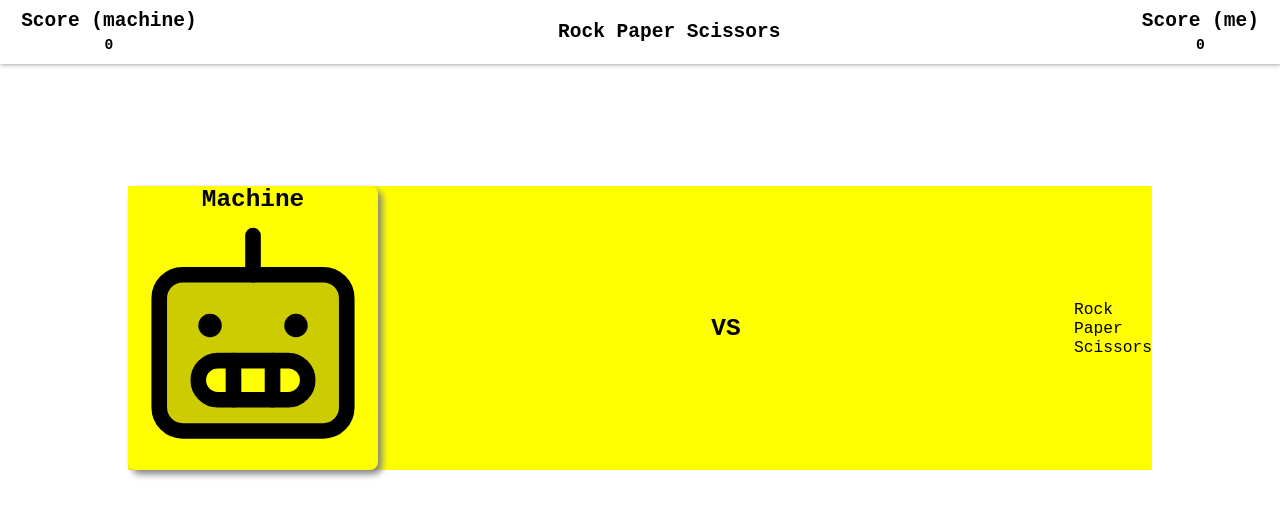
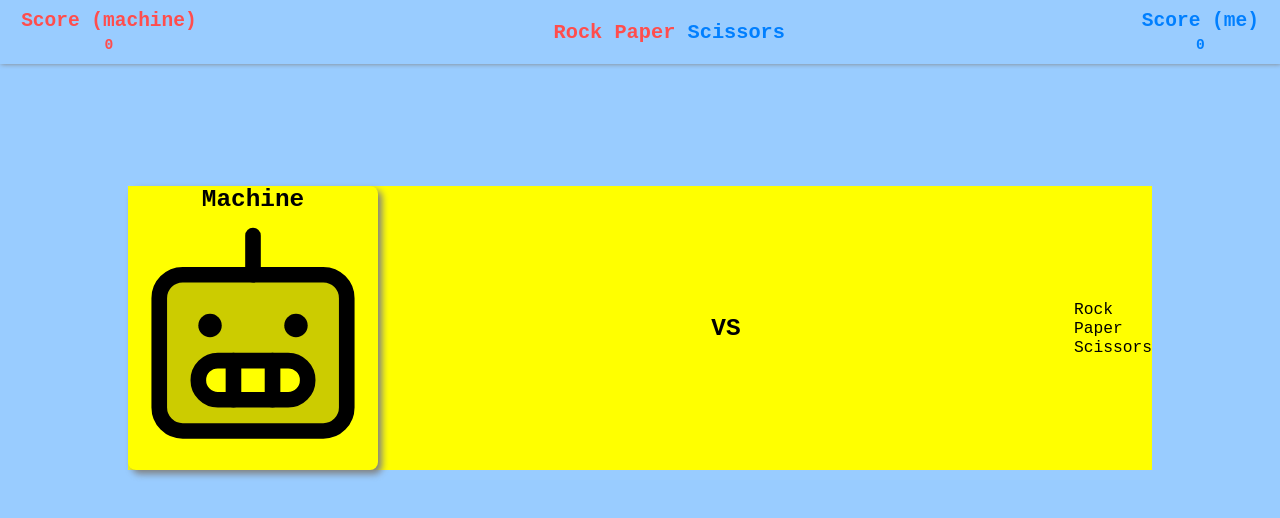
Before and after one commit to cauealb/rock-paper-scissors, a React (Vite) app: page / in a window 1280 px wide. Shown: the top 518 px of the page. Built offline with nearby package versions, Linux system fonts and the light colour scheme.

Commit message:
style: Colocando cores no Projeto

```diff
--- a/globalCSS.js
+++ b/globalCSS.js
@@ -11,5 +11,6 @@ export const GlobalCSS = createGlobalStyle`
         font-size: 62.5%;
         min-height: 100vh;
         font-family: monospace;
+        background-color: ${props => props.theme['--blue-200']}
     }
 `;
--- a/src/Components/Header/Header.jsx
+++ b/src/Components/Header/Header.jsx
@@ -1,5 +1,5 @@
 import { useState } from "react";
-import { StyledHeader, StyledDivPoints } from "./Header.s";
+import { StyledHeader, StyledScoreMachine, StyledScoreMe, LogoPart1, LogoPart2 } from "./Header.s";
 
 export function Header() {
 
@@ -9,15 +9,17 @@ export function Header() {
     return (
         <>
             <StyledHeader>
-                <StyledDivPoints>
+                <StyledScoreMachine>
                     <h1>Score (machine)</h1>
                     <h2>{scoreMachine}</h2>
-                </StyledDivPoints>
-                <h1>Rock Paper Scissors</h1>
-                <StyledDivPoints>
+                </StyledScoreMachine>
+                <div>
+                    <LogoPart1>Rock Paper </LogoPart1><LogoPart2>Scissors</LogoPart2>
+                </div>
+                <StyledScoreMe>
                     <h1>Score (me)</h1>
                     <h2>{scoreMe}</h2>
-                </StyledDivPoints>
+                </StyledScoreMe>
             </StyledHeader>
         </>
     )
--- a/src/Components/Header/Header.s.js
+++ b/src/Components/Header/Header.s.js
@@ -10,10 +10,31 @@ export const StyledHeader = styled.header`
     font-size: 1.2rem;
 `;
 
-export const StyledDivPoints = styled.div`
+const StyledDivPoints = styled.div`
     display: flex;
     flex-direction: column;
     align-items: center;
     margin: 0 1.6rem;
     line-height: 1.4;
 `;
+
+export const StyledScoreMachine = styled(StyledDivPoints)`
+    color: ${props => props.theme['--red-300']};
+`;
+
+export const StyledScoreMe = styled(StyledDivPoints)`
+    color: ${props => props.theme['--blue-500']};
+`;
+
+const BaseLogo = styled.span`
+    font-size: 2.5rem;
+    font-weight: bold;
+`;
+
+export const LogoPart1 = styled(BaseLogo)`
+    color: ${props => props.theme['--red-300']};
+`;
+
+export const LogoPart2 = styled(BaseLogo)`
+    color: ${props => props.theme['--blue-500']};
+`;
--- a/src/Components/Play/Play.s.js
+++ b/src/Components/Play/Play.s.js
@@ -7,7 +7,6 @@ export const StyledPrincipalSection = styled.section`
     align-items: center;
     background-color: yellow;
     width: 80%;
-    /* padding: 1rem; */
     font-family: 'Courier New', Courier, monospace;
     font-size: 2rem;
 `;
@@ -17,7 +16,6 @@ export const StyledPrincipalMachine = styled.div`
     flex-direction: column;
     align-items: center;
     gap: 0.90rem;
-    /* padding: 1rem 2rem; */
     box-shadow: 4px 4px 7px gray;
     cursor: pointer;
     transition: all 0.2s linear;
```
